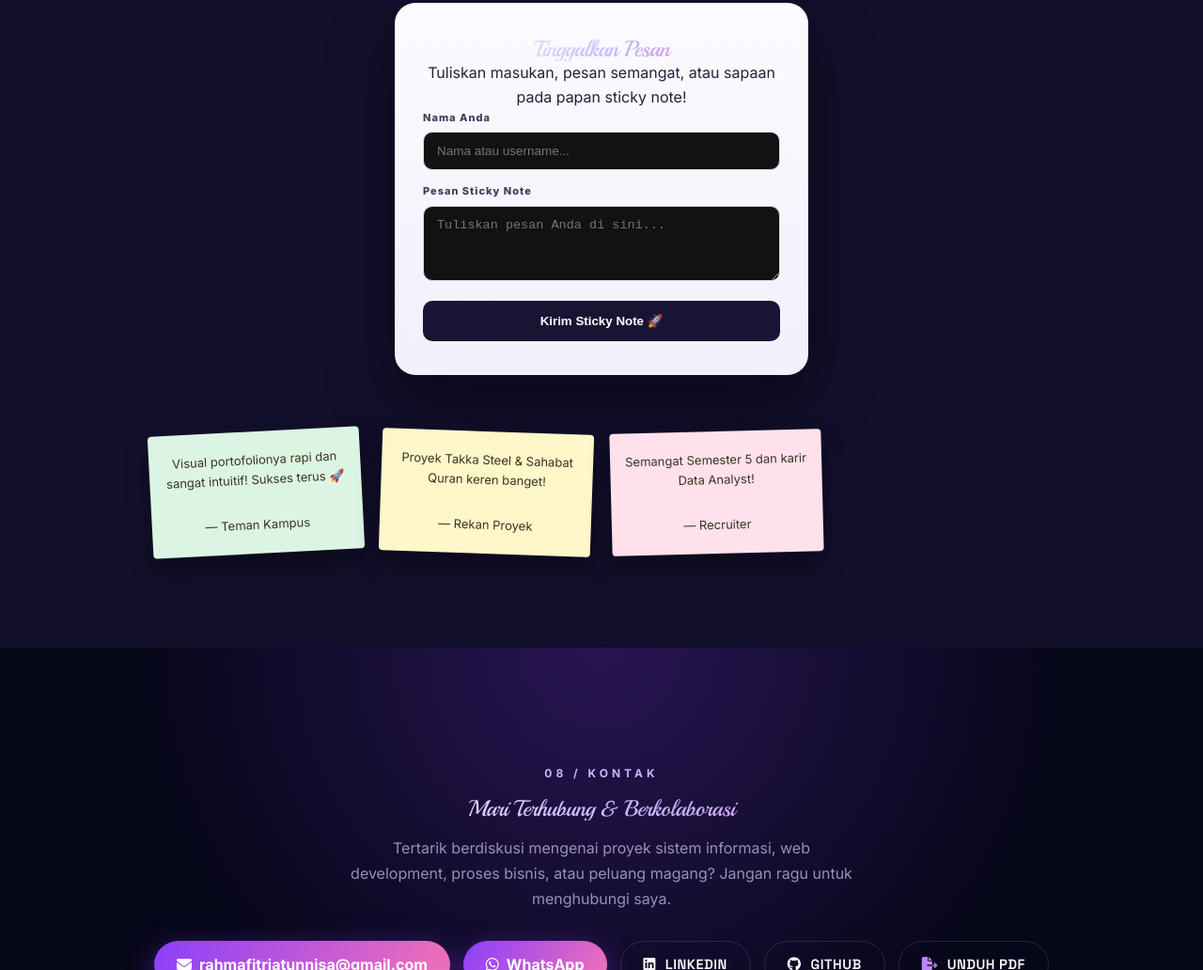
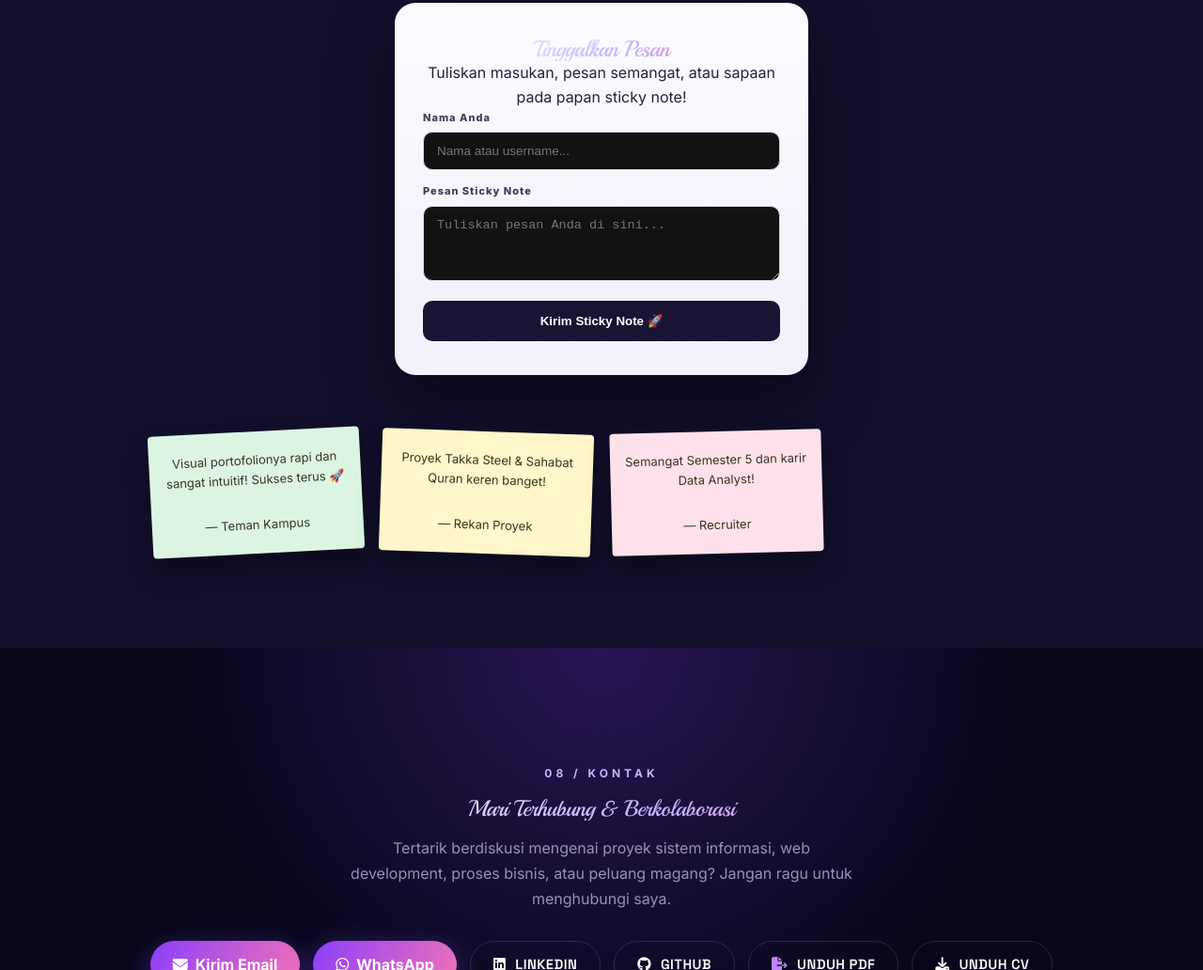
Before and after one commit to nisa262006/rahma-fitria-tunnisa, a plain HTML site: page portfolio.html in a window 1280 px wide. Shown: the part 10968-12000 px from the top of the page at 94% size. Drawn offline with nearby package versions, Linux system fonts and the light colour scheme; animation ran at ten frames a second; a web font is replaced by a local one.

Commit message:
Add direct email compose button with template and B-TECH web project certificate

```diff
--- a/js/i18n.js
+++ b/js/i18n.js
@@ -258,6 +258,10 @@ const translations = {
     "cert14.issuer": "DBS FOUNDATION & PLAN INDONESIA",
     "cert14.date": "AGUSTUS 2026 · 28 JAM",
 
+    "cert15.title": "Belajar Membuat Website Projek",
+    "cert15.issuer": "B-TECH & STMIK TAZKIA",
+    "cert15.date": "OKTOBER 2026",
+
     "exp.capstone_title": "Capstone Project — YOU RISE x RevoU (Volksgraph)",
     "exp.capstone_org": "YOU RISE x RevoU in Collaboration with Volksgraph",
     "exp.capstone_date": "APRIL – MEI 2026",
@@ -274,6 +278,7 @@ const translations = {
     "contact.title": "Mari Terhubung & Berkolaborasi",
     "contact.subtitle": "Tertarik berdiskusi mengenai proyek sistem informasi, web development, proses bisnis, atau peluang magang? Jangan ragu untuk menghubungi saya.",
     "contact.badge": "Terbuka untuk Kesempatan Magang IT & Sistem Informasi",
+    "contact.btn_email": "Kirim Email",
     "contact.btn_whatsapp": "WhatsApp",
     "contact.btn_linkedin": "LinkedIn",
     "contact.btn_github": "GitHub",
@@ -558,6 +563,10 @@ const translations = {
     "cert14.issuer": "DBS FOUNDATION & PLAN INDONESIA",
     "cert14.date": "AUGUST 2026 · 28 HOURS",
 
+    "cert15.title": "Learning to Build a Website Project",
+    "cert15.issuer": "B-TECH & STMIK TAZKIA",
+    "cert15.date": "OCTOBER 2026",
+
     "exp.capstone_title": "Capstone Project — YOU RISE x RevoU (Volksgraph)",
     "exp.capstone_org": "YOU RISE x RevoU in Collaboration with Volksgraph",
     "exp.capstone_date": "APRIL – MAY 2026",
@@ -574,6 +583,7 @@ const translations = {
     "contact.title": "Let's Connect & Collaborate",
     "contact.subtitle": "Interested in discussing information systems projects, web development, business processes, or internship opportunities? Feel free to reach out.",
     "contact.badge": "Open for IT & Information Systems Internship Opportunities",
+    "contact.btn_email": "Send Email",
     "contact.btn_whatsapp": "WhatsApp",
     "contact.btn_linkedin": "LinkedIn",
     "contact.btn_github": "GitHub",
--- a/portfolio.html
+++ b/portfolio.html
@@ -1427,8 +1427,8 @@
     </p>
 
     <div style="display: flex; gap: 14px; justify-content: center; flex-wrap: wrap;">
-      <a href="mailto:rahmafitriatunnisa@gmail.com" class="btn-glow-purple">
-        <i class="fas fa-envelope"></i> rahmafitriatunnisa@gmail.com
+      <a href="mailto:rahmafitriatunnisa@gmail.com?subject=Kolaborasi%20%2F%20Pertanyaan%20-%20Portofolio%20Rahma&body=Halo%20Rahma%2C%0A%0ANama%20Pengirim%3A%20%0AInstansi%20%2F%20Perusahaan%3A%20%0AKebutuhan%20%2F%20Topik%3A%20%0A%0ADetail%20Pesan%3A%0A" class="btn-glow-purple" id="contact-email">
+        <i class="fas fa-envelope"></i> <span data-i18n="contact.btn_email">Kirim Email</span>
       </a>
       <a href="https://wa.link/4pl1ji" target="_blank" rel="noopener noreferrer" class="btn-glow-purple">
         <i class="fab fa-whatsapp"></i> WhatsApp
```
Also changed, not shown: index.html (+2 -2 lines).
